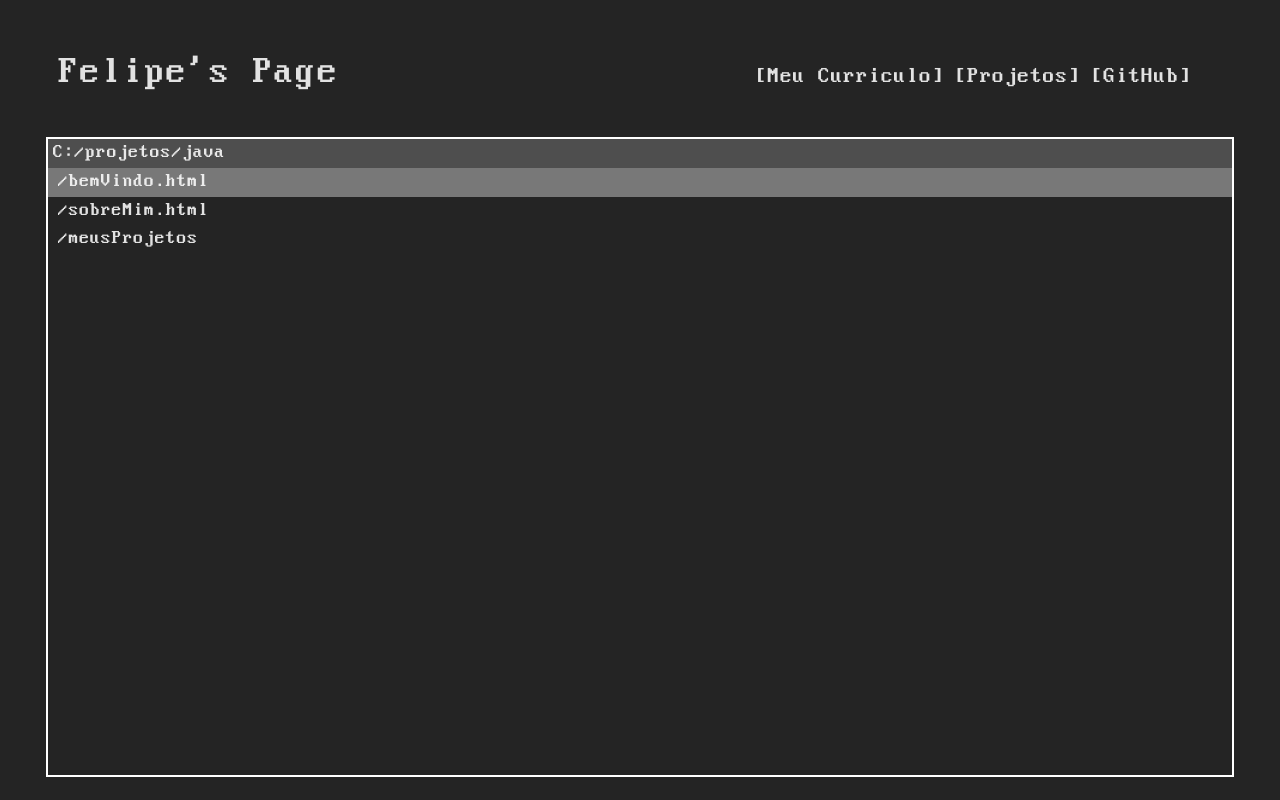
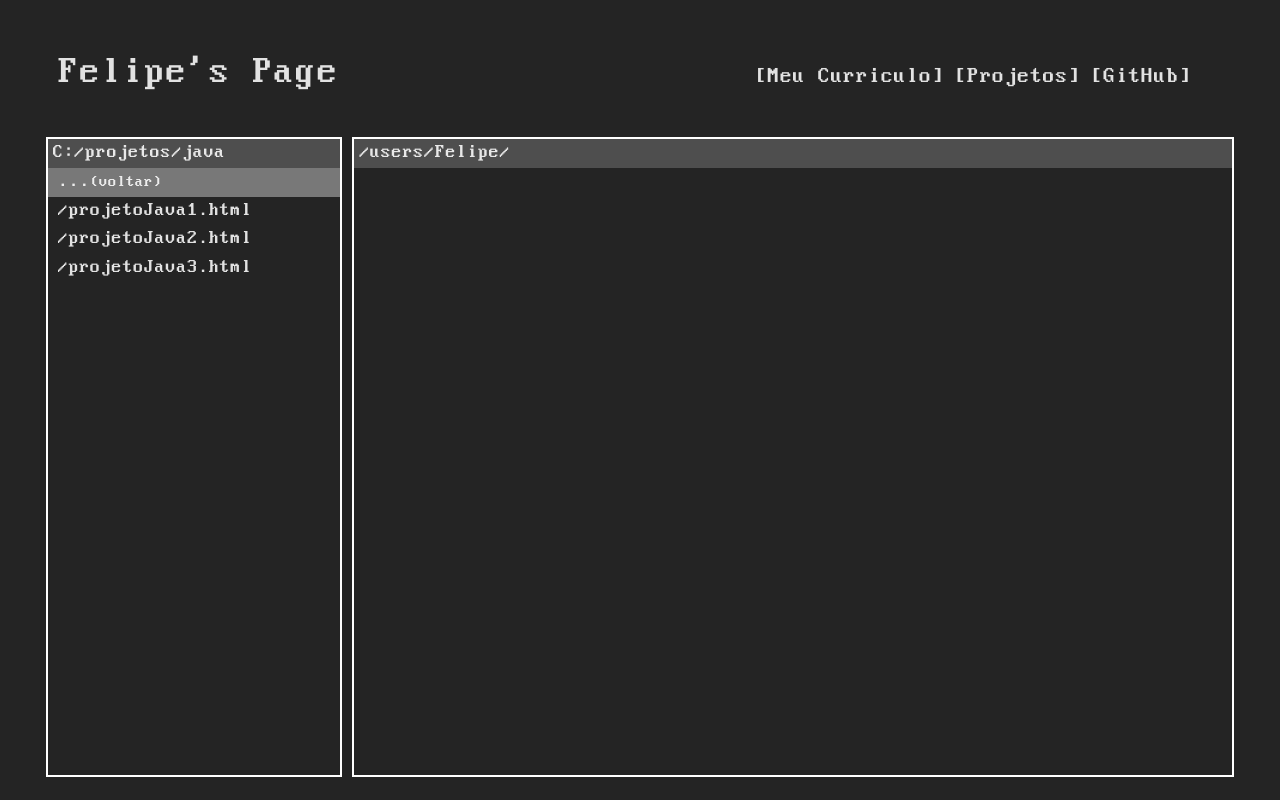
Before and after one commit to FelipeDNL/ProjetoReact, a React (Vite) app: page /projetos/java in a window 1280 px wide. Built offline with nearby package versions, Linux system fonts and the light colour scheme.

Commit message:
Melhorias de escalabilidade e organização de código. Teste com subpastas para arquivos de projetos Java e Python.

```diff
--- a/src/App.jsx
+++ b/src/App.jsx
@@ -15,9 +15,8 @@ function App() {
       <Header />
       <div className='container'>
         <QuadroOpcoes
-        setOpcaoSelecionada={setOpcaoSelecionada}
-        setProjetoSelecionado={setProjetoSelecionado}
-
+          setOpcaoSelecionada={setOpcaoSelecionada}
+          setProjetoSelecionado={setProjetoSelecionado}
         />
 
         <Routes>
@@ -39,6 +38,27 @@ function App() {
               />
             }
           />
+
+          <Route
+            path='/projetos/python'
+            element={
+              <QuadroMostrar
+                opcaoSelecionada='projetos/python'
+                projetoSelecionado={projetoSelecionado}
+              />
+            }
+          />
+
+          <Route
+            path='/projetos/java'
+            element={
+              <QuadroMostrar
+                opcaoSelecionada='projetos/java'
+                projetoSelecionado={projetoSelecionado}
+              />
+            }
+          />
+
         </Routes>
 
       </div>
--- a/src/assets/components/Opcoes/OpcoesProjetos.css
+++ b/src/assets/components/Opcoes/OpcoesProjetos.css
@@ -10,6 +10,11 @@
     padding-left: 10px;
 }
 
+.opJava,
+.opPython{
+    padding-left: 10px;
+}
+
 .opVoltar:hover{
     background-color: rgb(120, 120, 120);
 }
--- a/src/assets/components/Opcoes/OpcoesProjetos.jsx
+++ b/src/assets/components/Opcoes/OpcoesProjetos.jsx
@@ -16,7 +16,7 @@ function OpcoesProjetos({ setProjetoSelecionado }) {
         }
     }
 
-    usarNavegacaoTeclado(4, usarTeclado, numSelecionado, setNumSelecionado);
+    usarNavegacaoTeclado(6, usarTeclado, numSelecionado, setNumSelecionado);
 
     return (
         <>
@@ -53,6 +53,24 @@ function OpcoesProjetos({ setProjetoSelecionado }) {
             >
                 /projeto3.html
             </div>
+
+            <Link to='/projetos/python'>
+                <div
+                    className={`opPython ${numSelecionado === 4 ? 'selected' : ''}`}
+                    onMouseEnter={() => setNumSelecionado(4)}
+                >
+                    /python
+                </div>
+            </Link>
+
+            <Link to='/projetos/java'>
+                <div
+                    className={`opJava ${numSelecionado === 5 ? 'selected' : ''}`}
+                    onMouseEnter={() => setNumSelecionado(5)}
+                >
+                    /java
+                </div>
+            </Link>
         </>
     )
 }
--- /dev/null
+++ b/src/assets/components/Opcoes/OpcoesProjetosJava.jsx
@@ -0,0 +1,59 @@
+import React, { useState } from 'react'
+import usarNavegacaoTeclado from '../../../hooks/usarNavegacaoTeclado';
+import { Link } from 'react-router-dom';
+
+function OpcoesProjetosJava({ setProjetoSelecionado }) {
+    const [numSelecionado, setNumSelecionado] = useState(0);
+
+    const usarTeclado = (index) => {
+        if (index === 0) {
+            setProjetoSelecionado('projetoJava1.html');
+        } else if (index === 1) {
+            setProjetoSelecionado('projetoJava2.html');
+        } else if (index === 2) {
+            setProjetoSelecionado('projetoJava3.html');
+        }
+    }
+
+    usarNavegacaoTeclado(4, usarTeclado, numSelecionado, setNumSelecionado);
+
+    return (
+        <>
+            <Link to='/projetos'>
+                <div
+                    className={`opVoltar ${numSelecionado === 0 ? 'selected' : ''}`}
+                    onClick={() => setProjetoSelecionado('')}
+                    onMouseEnter={() => setNumSelecionado(0)}
+                >
+                    ...<small>(voltar)</small>
+                </div>
+            </Link>
+
+            <div
+                className={`op1 ${numSelecionado === 1 ? 'selected' : ''}`}
+                onClick={() => setProjetoSelecionado('projetoJava1.html')}
+                onMouseEnter={() => setNumSelecionado(1)}
+            >
+                /projetoJava1.html
+            </div>
+
+            <div
+                className={`op2 ${numSelecionado === 2 ? 'selected' : ''}`}
+                onClick={() => setProjetoSelecionado('projetoJava2.html')}
+                onMouseEnter={() => setNumSelecionado(2)}
+            >
+                /projetoJava2.html
+            </div>
+
+            <div
+                className={`op3 ${numSelecionado === 3 ? 'selected' : ''}`}
+                onClick={() => setProjetoSelecionado('projetoJava3.html')}
+                onMouseEnter={() => setNumSelecionado(3)}
+            >
+                /projetoJava3.html
+            </div>
+        </>
+    )
+}
+
+export default OpcoesProjetosJava
--- /dev/null
+++ b/src/assets/components/Opcoes/OpcoesProjetosPython.jsx
@@ -0,0 +1,59 @@
+import React, { useState } from 'react'
+import usarNavegacaoTeclado from '../../../hooks/usarNavegacaoTeclado';
+import { Link } from 'react-router-dom';
+
+function OpcoesProjetosPython({ setProjetoSelecionado }) {
+    const [numSelecionado, setNumSelecionado] = useState(0);
+
+    const usarTeclado = (index) => {
+        if (index === 0) {
+            setProjetoSelecionado('projetoPython1.html');
+        } else if (index === 1) {
+            setProjetoSelecionado('projetoPython2.html');
+        } else if (index === 2) {
+            setProjetoSelecionado('projetoPython3.html');
+        }
+    }
+
+    usarNavegacaoTeclado(4, usarTeclado, numSelecionado, setNumSelecionado);
+
+    return (
+        <>
+            <Link to='/projetos'>
+                <div
+                    className={`opVoltar ${numSelecionado === 0 ? 'selected' : ''}`}
+                    onClick={() => setProjetoSelecionado('')}
+                    onMouseEnter={() => setNumSelecionado(0)}
+                >
+                    ...<small>(voltar)</small>
+                </div>
+            </Link>
+
+            <div
+                className={`op1 ${numSelecionado === 1 ? 'selected' : ''}`}
+                onClick={() => setProjetoSelecionado('projetoPython1.html')}
+                onMouseEnter={() => setNumSelecionado(1)}
+            >
+                /projetoPython1.html
+            </div>
+
+            <div
+                className={`op2 ${numSelecionado === 2 ? 'selected' : ''}`}
+                onClick={() => setProjetoSelecionado('projetoPython2.html')}
+                onMouseEnter={() => setNumSelecionado(2)}
+            >
+                /projetoPython2.html
+            </div>
+
+            <div
+                className={`op3 ${numSelecionado === 3 ? 'selected' : ''}`}
+                onClick={() => setProjetoSelecionado('projetoPython3.html')}
+                onMouseEnter={() => setNumSelecionado(3)}
+            >
+                /projetoPython3.html
+            </div>
+        </>
+    )
+}
+
+export default OpcoesProjetosPython
--- /dev/null
+++ b/src/assets/components/Projetos/ProjetosJava.jsx
@@ -0,0 +1,27 @@
+import React from 'react'
+
+function ProjetosJava({ projetoSelecionado }) {
+  return (
+    <div className='container-projetos'>
+      <div className='opcoes-projetos'>
+        {projetoSelecionado === 'projetoJava1.html' && (
+          <div className='projeto1'>
+            Projeto Java 1 selecionado
+          </div>
+        )}
+        {projetoSelecionado === 'projetoJava2.html' && (
+          <div className='projeto2'>
+            Projeto Java 2 selecionado
+          </div>
+        )}
+        {projetoSelecionado === 'projetoJava3.html' && (
+          <div className='projeto3'>
+            Projeto Java 3 selecionado
+          </div>
+        )}
+      </div>
+    </div>
+  )
+}
+
+export default ProjetosJava
--- /dev/null
+++ b/src/assets/components/Projetos/ProjetosPython.jsx
@@ -0,0 +1,27 @@
+import React from 'react'
+
+function ProjetosPython({ projetoSelecionado }) {
+  return (
+    <div className='container-projetos'>
+      <div className='opcoes-projetos'>
+        {projetoSelecionado === 'projetoPython1.html' && (
+          <div className='projeto1'>
+            Projeto Python 1 selecionado
+          </div>
+        )}
+        {projetoSelecionado === 'projetoPython2.html' && (
+          <div className='projeto2'>
+            Projeto Python 2 selecionado
+          </div>
+        )}
+        {projetoSelecionado === 'projetoPython3.html' && (
+          <div className='projeto3'>
+            Projeto Python 3 selecionado
+          </div>
+        )}
+      </div>
+    </div>
+  )
+}
+
+export default ProjetosPython
--- a/src/assets/components/Quadros/QuadroMostrar.jsx
+++ b/src/assets/components/Quadros/QuadroMostrar.jsx
@@ -4,28 +4,32 @@ import './QuadroMostrar.css'
 import BemVindo from '../BemVindo/BemVindo.jsx'
 import Sobre from '../Sobre/Sobre.jsx'
 import Projetos from '../Projetos/Projetos.jsx'
+import ProjetosPython from '../Projetos/ProjetosPython.jsx'
+import ProjetosJava from '../Projetos/ProjetosJava.jsx'
 
 function QuadroMostrar({ opcaoSelecionada, projetoSelecionado }) {
 
-  const opcaoMostrar = opcaoSelecionada || 'bemVindo.html';
+  const opcaoSelecionadaMostrar = opcaoSelecionada || 'bemVindo.html';
+
+  const opcaoSelecionadaMap = {
+    'bemVindo.html': <BemVindo />,
+    'sobre.html': <Sobre/>,
+    'projetos': <Projetos projetoSelecionado={projetoSelecionado} />,
+    'projetos/python': <ProjetosPython projetoSelecionado={projetoSelecionado} />,
+    'projetos/java': <ProjetosJava projetoSelecionado={projetoSelecionado} />,
+  }
 
   return (
     <div className='quadro-mostrar'>
 
       <div className='local-div-mostrar'>
         <div className='local-mostrar'>
-          /users/Felipe/{opcaoMostrar}
+          /users/Felipe/{projetoSelecionado}
         </div>
       </div>
 
       <div className='mostrar'>
-        {opcaoMostrar === 'bemVindo.html' && <div className='bem-vindo'> <BemVindo /> </div>}
-        {opcaoMostrar === 'sobre.html' && <div className='sobre'> <Sobre /> </div>}
-        {opcaoMostrar === 'projetos' && (
-          <div className='projetos'>
-            <Projetos projetoSelecionado={projetoSelecionado} />
-          </div>
-        )}
+        {opcaoSelecionadaMap[opcaoSelecionada] || <BemVindo />}
       </div>
     </div>
   )
--- a/src/assets/components/Quadros/QuadroOpcoes.jsx
+++ b/src/assets/components/Quadros/QuadroOpcoes.jsx
@@ -1,13 +1,21 @@
-import React, { useState, useEffect } from 'react'
-import { useLocation, useNavigate } from 'react-router-dom'
+import React from 'react'
+import { useLocation } from 'react-router-dom'
 import './QuadroOpcoes.css'
 
 import OpcoesProjetos from '../Opcoes/OpcoesProjetos'
 import OpcoesIniciais from '../Opcoes/OpcoesIniciais'
+import OpcoesProjetosPython from '../Opcoes/OpcoesProjetosPython'
+import OpcoesProjetosJava from '../Opcoes/OpcoesProjetosJava'
 
 function QuadroOpcoes({ setOpcaoSelecionada, setProjetoSelecionado }) {
-    const navigate = useNavigate();
     const location = useLocation();
+
+    const opcoesMap ={
+        '/': <OpcoesIniciais setOpcaoSelecionada={setOpcaoSelecionada} />,
+        '/projetos': <OpcoesProjetos setProjetoSelecionado={setProjetoSelecionado} />,
+        '/projetos/python': <OpcoesProjetosPython setProjetoSelecionado={setProjetoSelecionado} />,
+        '/projetos/java': <OpcoesProjetosJava setProjetoSelecionado={setProjetoSelecionado} />
+    }
 
     return (
         <div className='quadro-opcoes'>
@@ -19,11 +27,7 @@ function QuadroOpcoes({ setOpcaoSelecionada, setProjetoSelecionado }) {
             </div>
 
             <div className='opcoes'>
-                {location.pathname === '/projetos' ? (
-                    <OpcoesProjetos setProjetoSelecionado={setProjetoSelecionado} />
-                ) : (
-                    <OpcoesIniciais setOpcaoSelecionada={setOpcaoSelecionada} />
-                )}
+                {opcoesMap[location.pathname] || <OpcoesIniciais setOpcaoSelecionada={setOpcaoSelecionada} />}
             </div>
 
         </div>
```
